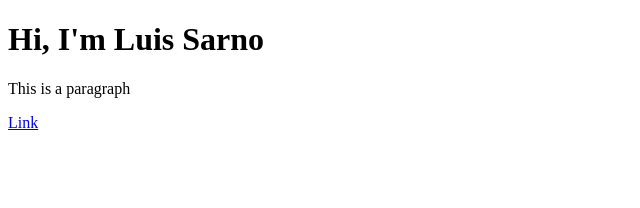
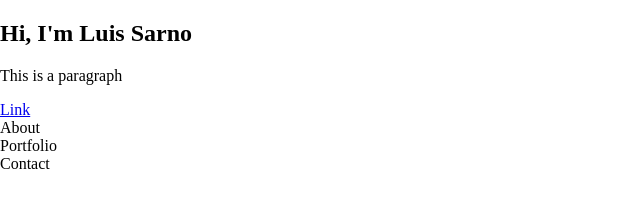
Before and after one commit to LuiSarno/Portfolio-Project-, a plain HTML site: page index.html in a window 1280 px wide. Shown: the whole page, without its empty margins (0-640 px from the left). Drawn offline with Linux system fonts and the light colour scheme.

Commit message:
added some colors to my sections

```diff
--- a/CSS/styles.css
+++ b/CSS/styles.css
@@ -0,0 +1,33 @@
+root{
+    --mainColor:#eaeaea;
+    --secondaryColor:grey;
+
+    --borderColor:#c1c1c1;
+
+    --mainText:black;
+    --secondaryText:#4b5156;
+}
+
+html, body {
+    padding: 0;
+    margin: 0;
+}
+
+h1,h2,h3,h4,h5,h5{
+color:var(--mainText);
+
+}
+
+p, li, span, label, input, textarea{
+color:var(--secondaryText)
+}
+
+.s1{
+    background-color: var(--mainColor);
+    border-color: var(--borderColor);
+}
+
+.s2{
+    background-color: var(--secondaryColor);
+    border-color: var(--borderColor);
+}
--- a/index.html
+++ b/index.html
@@ -8,13 +8,39 @@
     <title>Luis's Website</title>
 </head>
 <body>
-    <div>
-        <h1>
+    <section class="s1">
+        <div class="main-container">
+            <h1>
             Hi, I'm Luis Sarno
-        </h1>
-        <p>This is a paragraph</p>
-        <a href="#">Link</a>
-    </div>
+            </h1>
+            <p>This is a paragraph</p>
+            <a href="#">Link</a>
+        </div>
+    </section>
+
+    <section class="s2">
+        <div class="main-container">
+           About
+        </div>
+    </section>
+
+
+    <section class="s1">
+        <div class="main-container">
+           Portfolio
+        </div>
+    </section>
+
+
+    <section class="s2">
+        <div class="main-container">
+           Contact
+        </div>
+    </section>
+
+
+
+
 
 </body>
 </html>
```
